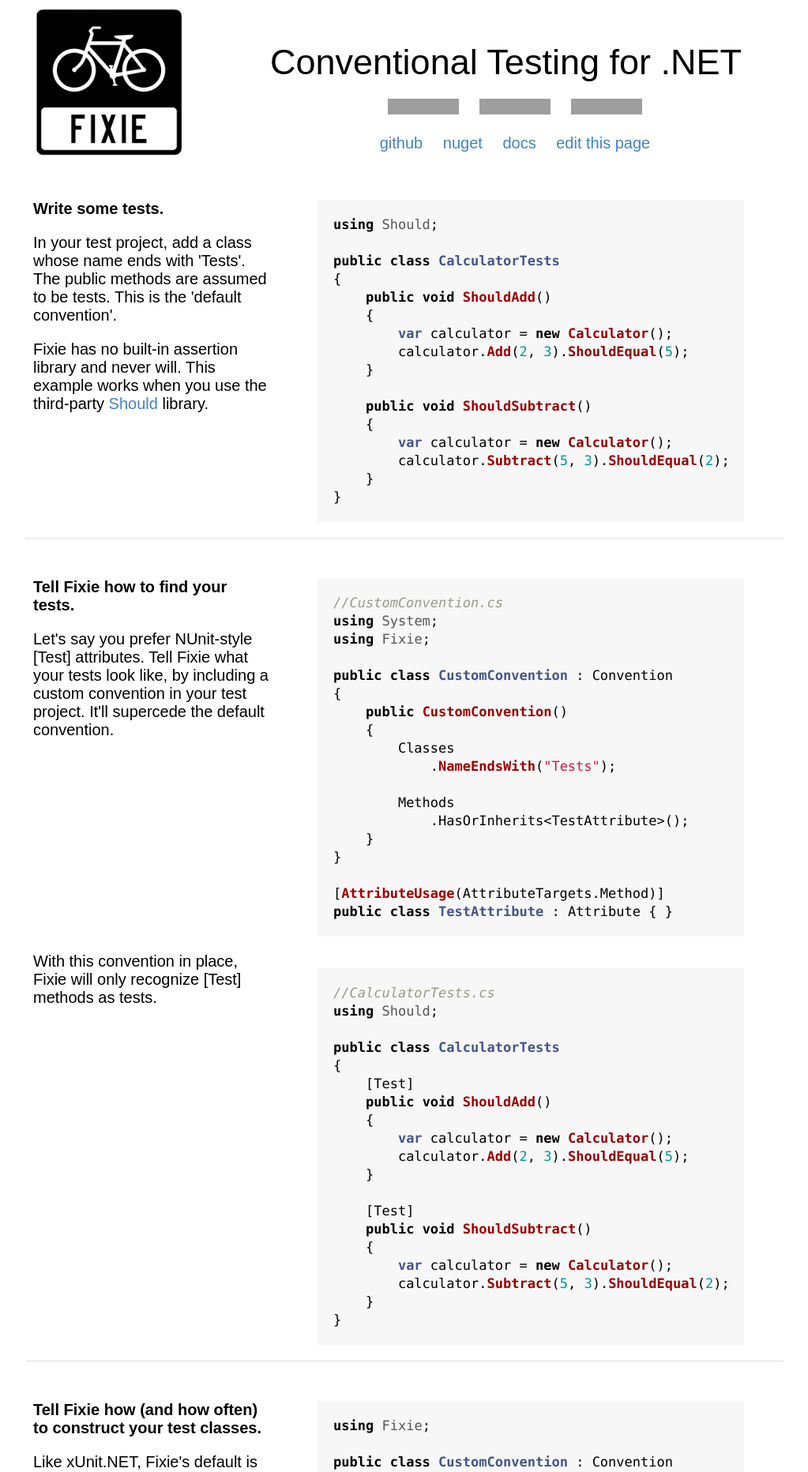
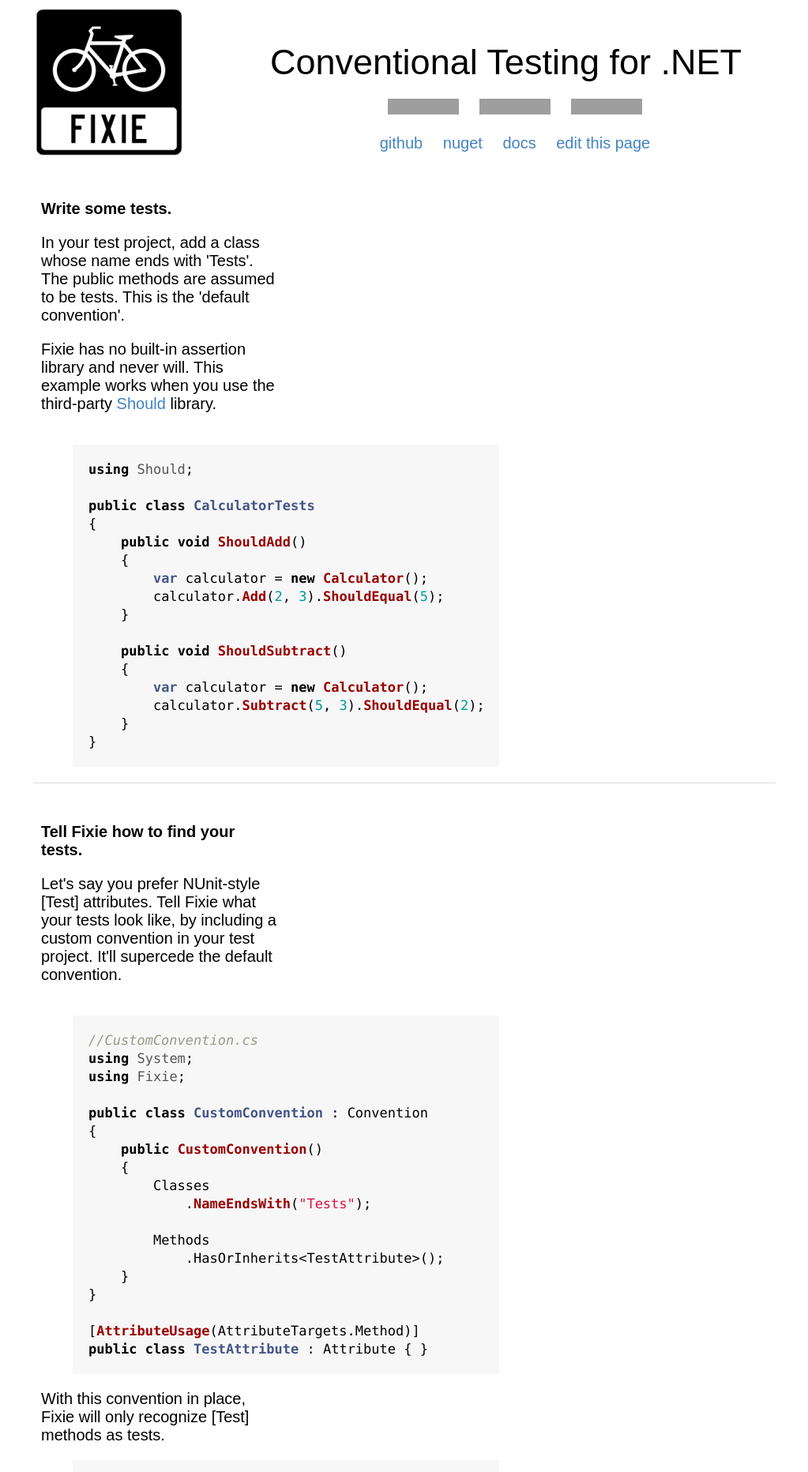
Before and after one commit to fixie/fixie.github.io, a Jekyll site: the page built from index.html, in a window 1280 px wide. Shown: the top 1864 px of the page at 79% size, without its empty margins (128-1151 px from the left). Built offline with Jekyll 4.4.1, drawn with Linux system fonts in a browser that asks for light colours; grey boxes are pictures that could not be loaded.

Commit message:
Resolve differences between default and docuementation layouts

```diff
--- a/_layouts/default.html
+++ b/_layouts/default.html
@@ -7,9 +7,9 @@
   <meta charset="utf-8">
   <title>Fixie</title>
   <meta name="viewport" content="width=device-width, initial-scale=1, maximum-scale=1">
-  <link rel="stylesheet" href="stylesheets/base.css">
-  <link rel="stylesheet" href="stylesheets/skeleton.css">
-  <link rel="stylesheet" href="stylesheets/pygment_trac.css">
+  <link rel="stylesheet" href="{{ "/stylesheets/base.css" | relative_url }}">
+  <link rel="stylesheet" href="{{ "/stylesheets/skeleton.css" | relative_url }}">
+  <link rel="stylesheet" href="{{ "/stylesheets/pygment_trac.css" | relative_url }}">
 
 <!--[if lt IE 9]>
   <script src="http://html5shim.googlecode.com/svn/trunk/html5.js"></script>
@@ -21,7 +21,7 @@
     <div class="sixteen columns">
       <div class="row">
         <div class="five columns alpha">
-          <a href="http://fixie.github.io"><img src="/images/fixie_192.png" /></a>
+          <a href="http://fixie.github.io"><img src="{{ "/images/fixie_192.png" | relative_url }}" /></a>
         </div>
 
         <div class="eleven columns omega">
@@ -40,8 +40,9 @@
         </div>
       </div>
     </div>
-
-    {{ content }}
+    <div class="sixteen columns">
+      {{ content }}
+    </div>
   </div>
 <script>
   (function(i,s,o,g,r,a,m){i['GoogleAnalyticsObject']=r;i[r]=i[r]||function(){
```
